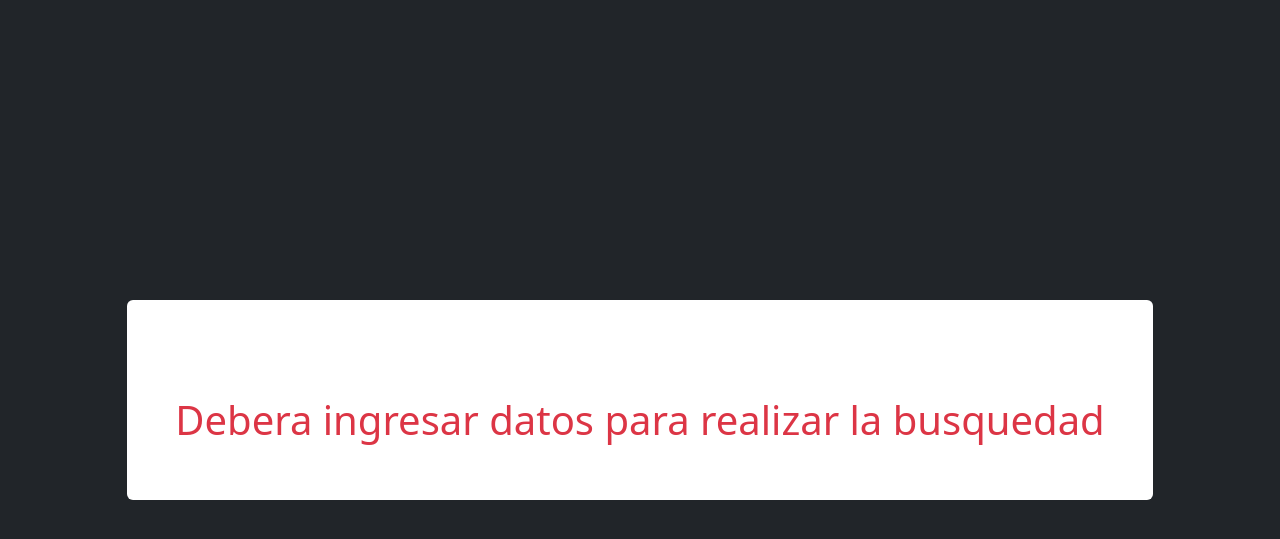
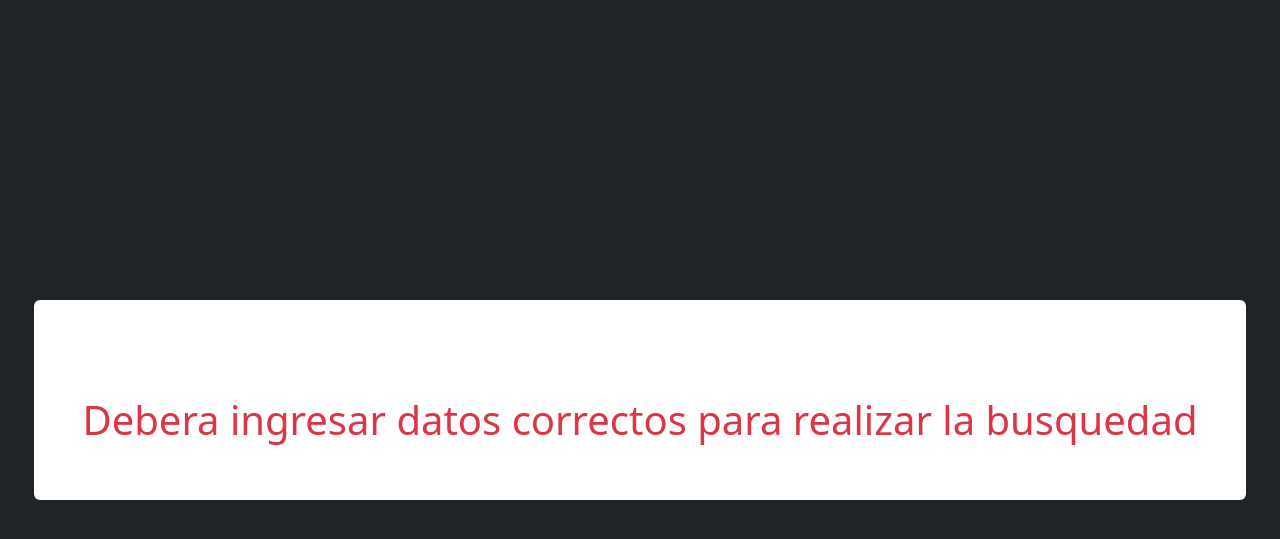
Before and after one commit to MatiasRoel241201/House-Hunter-Hotel, a Flask app: template templates/reserva_no_encontrada.html in a window 1280 px wide. Shown: the top 539 px of the page. Run offline with Flask 3, Linux system fonts and the light colour scheme; the template is opened without the code that fills it, so the values that code supplies are empty.

Commit message:
Correccion de texto en la validacion

```diff
--- a/templates/reserva_no_encontrada.html
+++ b/templates/reserva_no_encontrada.html
@@ -9,7 +9,7 @@
 </head>
 <body class="bg-dark d-flex align-items-center justify-content-center" style="height: 100vh;">
     <div class="bg-white rounded p-5">
-        <h1 class="text-danger mt-5">Debera ingresar datos para realizar la busquedad</h1>
+        <h1 class="text-danger mt-5">Debera ingresar datos correctos para realizar la busquedad</h1>
     </div>
 </body>
 </html>
```
